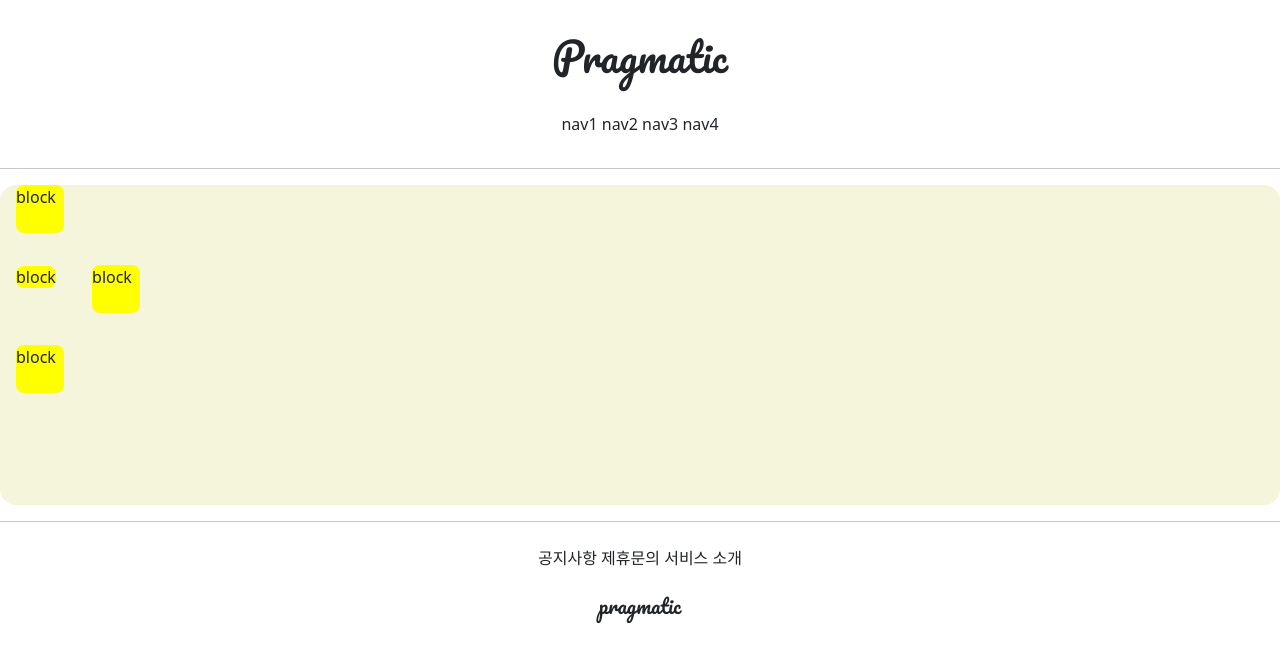
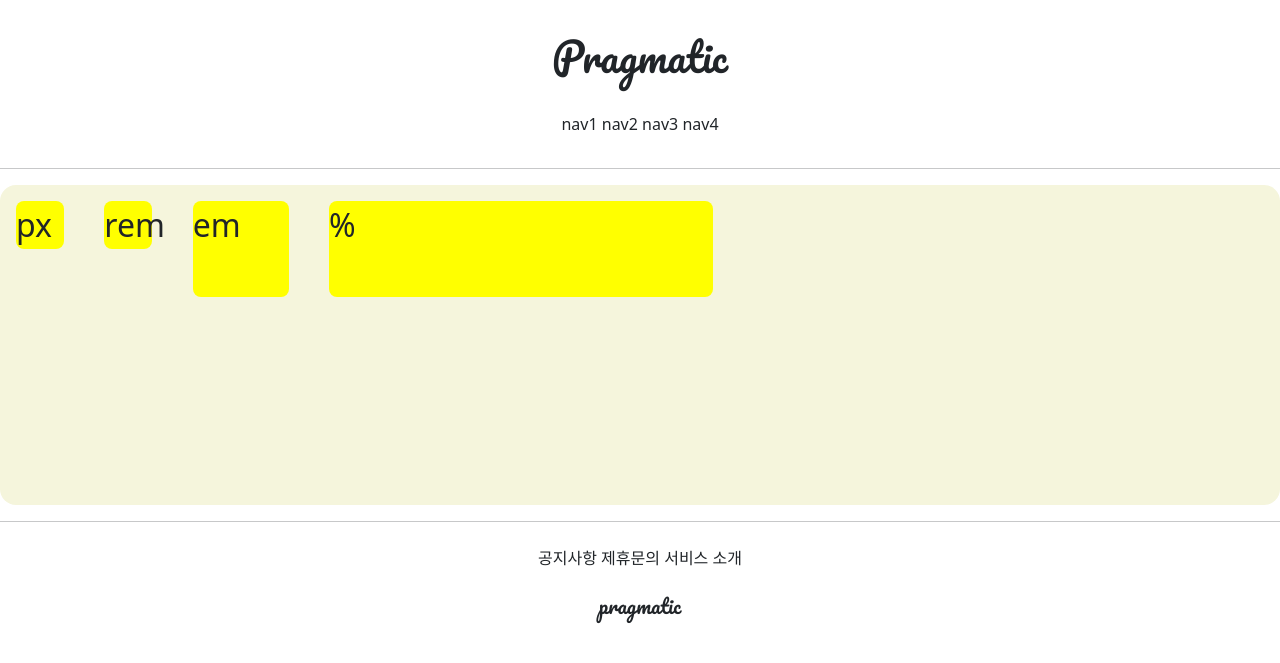
Before and after one commit to JeongJuyeony/gis_6ban_2, a Django app: template accountapp/templates/accountapp/hello_world.html in a window 1280 px wide. Shown: the top 663 px of the page. Run offline with Django 3.2, Linux system fonts and the light colour scheme; the template is opened without the code that fills it, so the values that code supplies are empty.

Commit message:
7/8 gis_6ban class commit 1

```diff
--- a/accountapp/templates/accountapp/hello_world.html
+++ b/accountapp/templates/accountapp/hello_world.html
@@ -9,19 +9,19 @@
         margin: 1rem;
         height: 48px;
         width: 48px;
-        border-radius: .5rem
+        border-radius: .5rem;
+        display: inline-block;
     }
 
     </style>
 
 
-   <div style="height: 20rem; background-color: beige; marg: 2rem; border-radius: 1rem;">
+   <div style="height: 20rem; background-color: beige; marg: 2rem; border-radius: 1rem; font-size: 2rem;">
 
-       <div class="testing" style="display:block">block</div>
-       <div class="testing" style="display:inline">block</div>
-       <div class="testing" style="display:inline-block">block</div>
-       <div class="testing" style="display:none">block</div>
-       <div class="testing">block</div>
+        <div class="testing" style="height: 48px; width: 48px;">px</div>
+        <div class="testing" style="height: 3rem; width: 3rem;">rem</div>
+        <div class="testing" style="height: 3em;  width: 3em;">em</div>
+        <div class="testing" style="height: 30%;  width: 30%;">%</div>
 
    </div>
 
```
